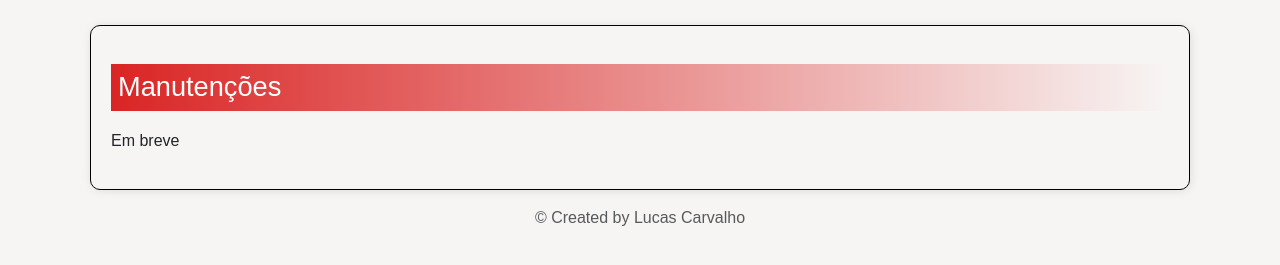
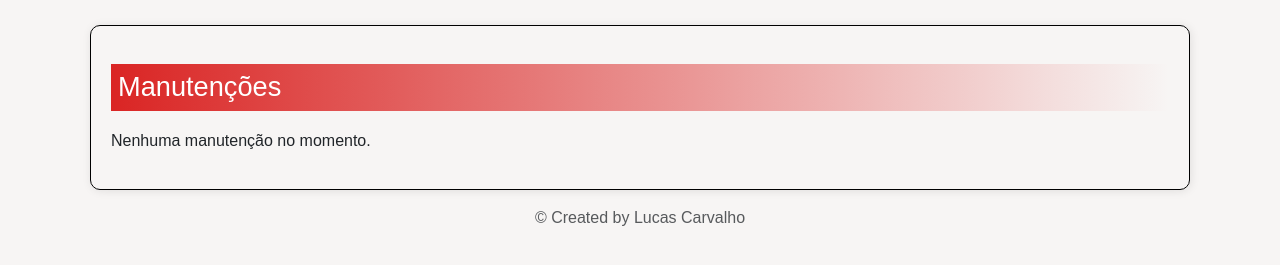
Before and after one commit to Guaratibanet/PortalGuaratibanet, a plain HTML site: page pages/index-massiva.html in a window 1280 px wide. Shown: the part 147-412 px from the top of the page. Drawn offline with nearby package versions, Linux system fonts and the light colour scheme; files whose address does not match are found by name.

Commit message:
Update index-massiva.html

```diff
--- a/pages/index-massiva.html
+++ b/pages/index-massiva.html
@@ -62,7 +62,7 @@
         <div>
             <h1>Manutenções</h1>
 
-            <p>Em breve</p>
+            <p>Nenhuma manutenção no momento.</p>
 
         </div>
 
```
